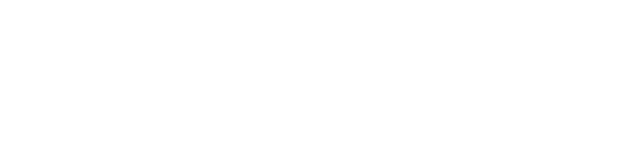
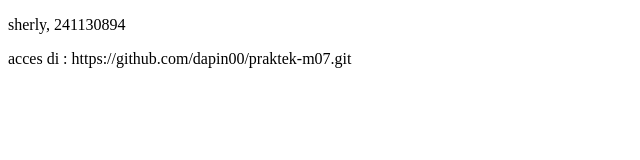
Before and after one commit to dapin00/praktek-m07, a plain HTML site: page index.html in a window 1280 px wide. Shown: the whole page, without its empty margins (0-640 px from the left). Drawn offline with Linux system fonts and the light colour scheme.

Commit message:
update sherly

```diff
--- a/index.html
+++ b/index.html
@@ -6,6 +6,7 @@
     <title>Praktek-07</title>
 </head>
 <body>
-
+  <p>sherly, 241130894</p>
+  <p>acces di : https://github.com/dapin00/praktek-m07.git</p>
 </body>
 </html>
```
